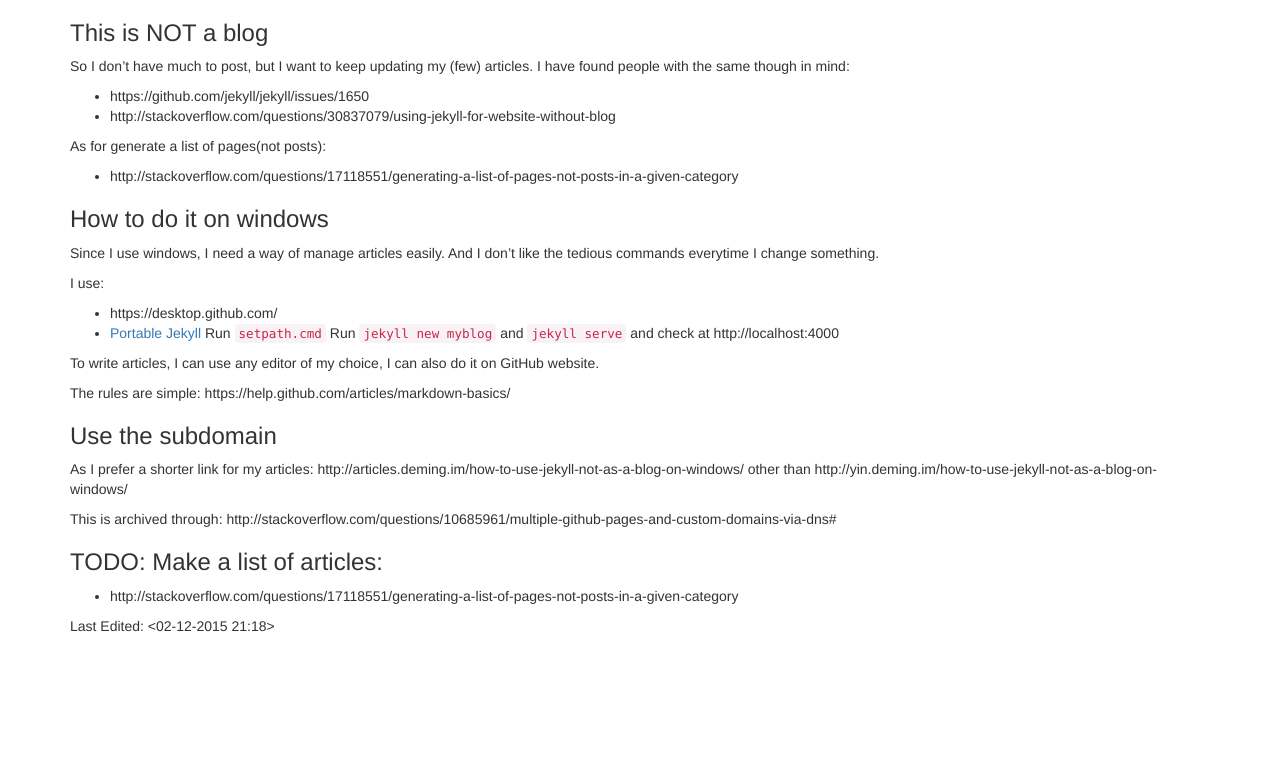
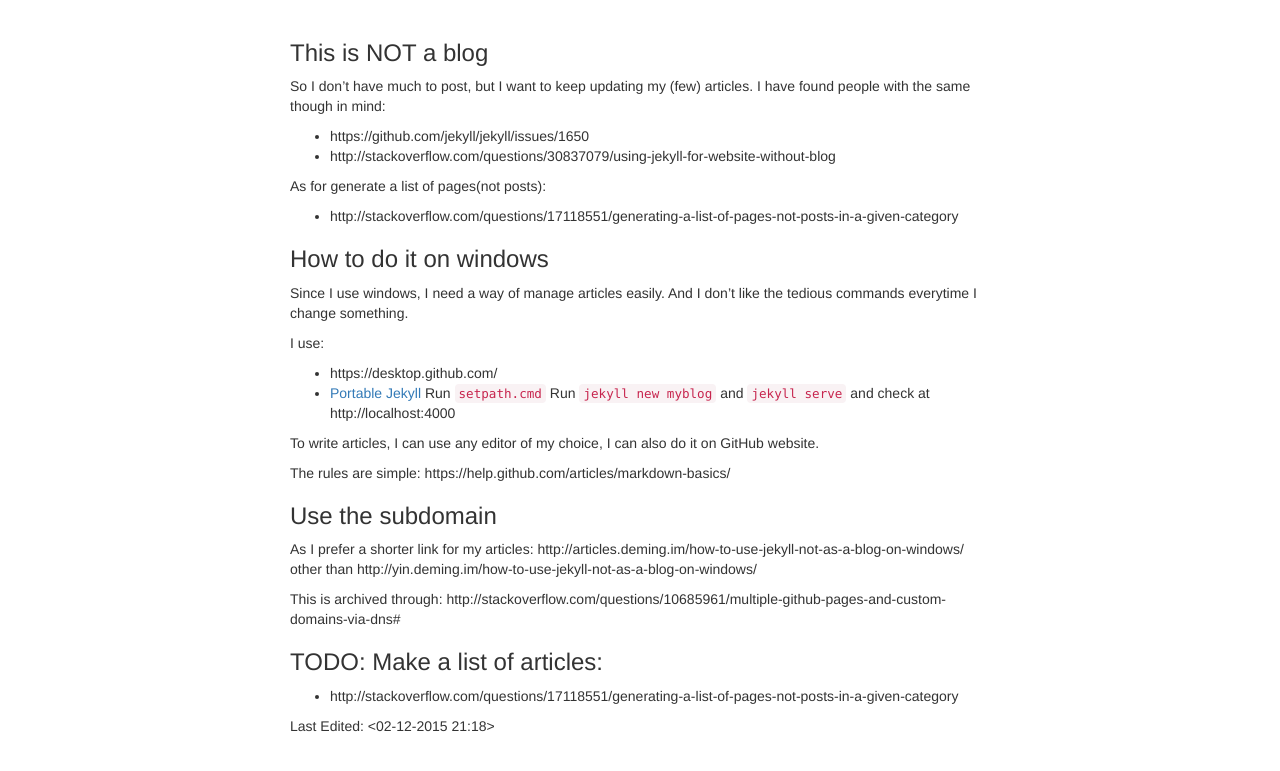
Before and after one commit to yindeming/articles, a Jekyll site: the page built from how-to-use-jekyll-not-as-a-blog-on-windows.md, in a window 1280 px wide. Shown: the top 771 px of the page. Built offline with Jekyll 4.4.1, drawn with Linux system fonts in a browser that asks for light colours; nearby versions of some CDN libraries; Markdown is read by kramdown in place of the engine named in the settings.

Commit message:
update style

```diff
--- a/_layouts/default.html
+++ b/_layouts/default.html
@@ -8,7 +8,7 @@
     <link rel="shortcut icon" href="favicon.png">
 
 	<link href="http://netdna.bootstrapcdn.com/bootstrap/3.0.0/css/bootstrap.min.css" rel="stylesheet">
-	<link href="jumbotron-narrow.css" rel="stylesheet">
+	<link href="/css/jumbotron-narrow.css" rel="stylesheet">
 
   </head>
   <body>
```
